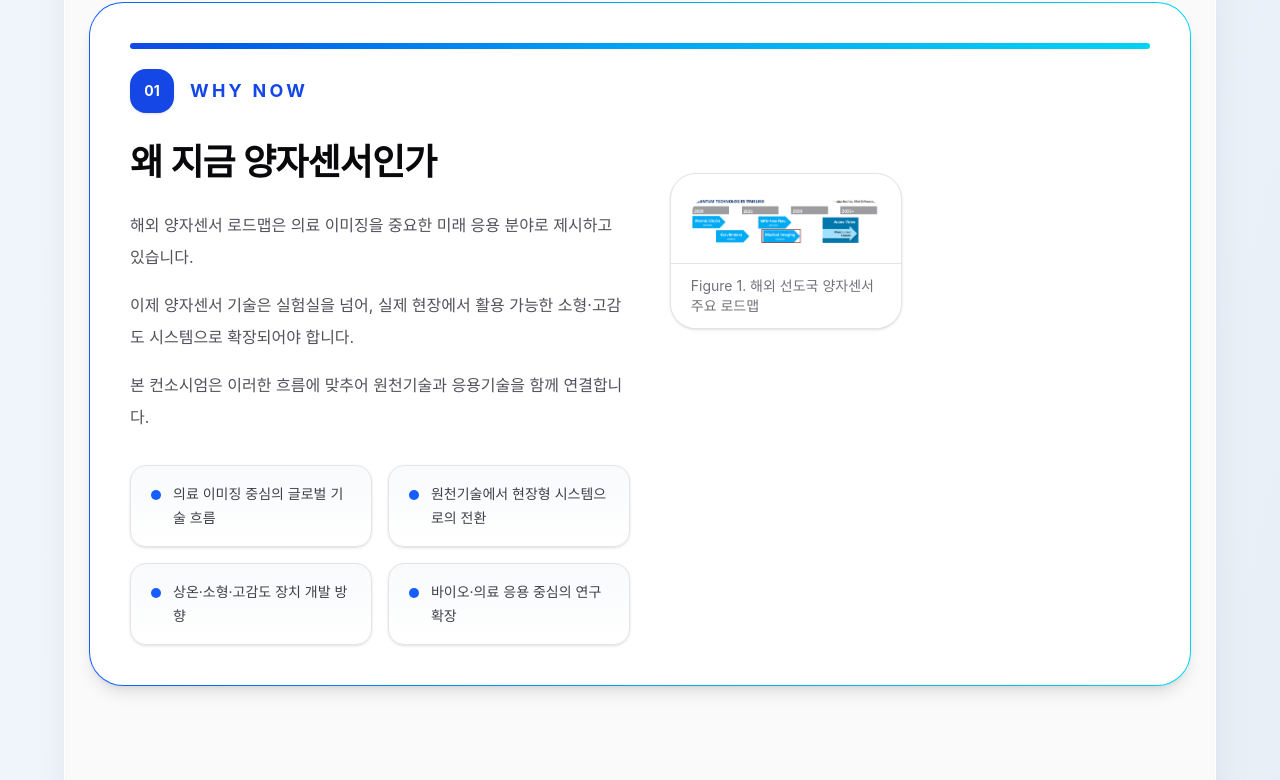
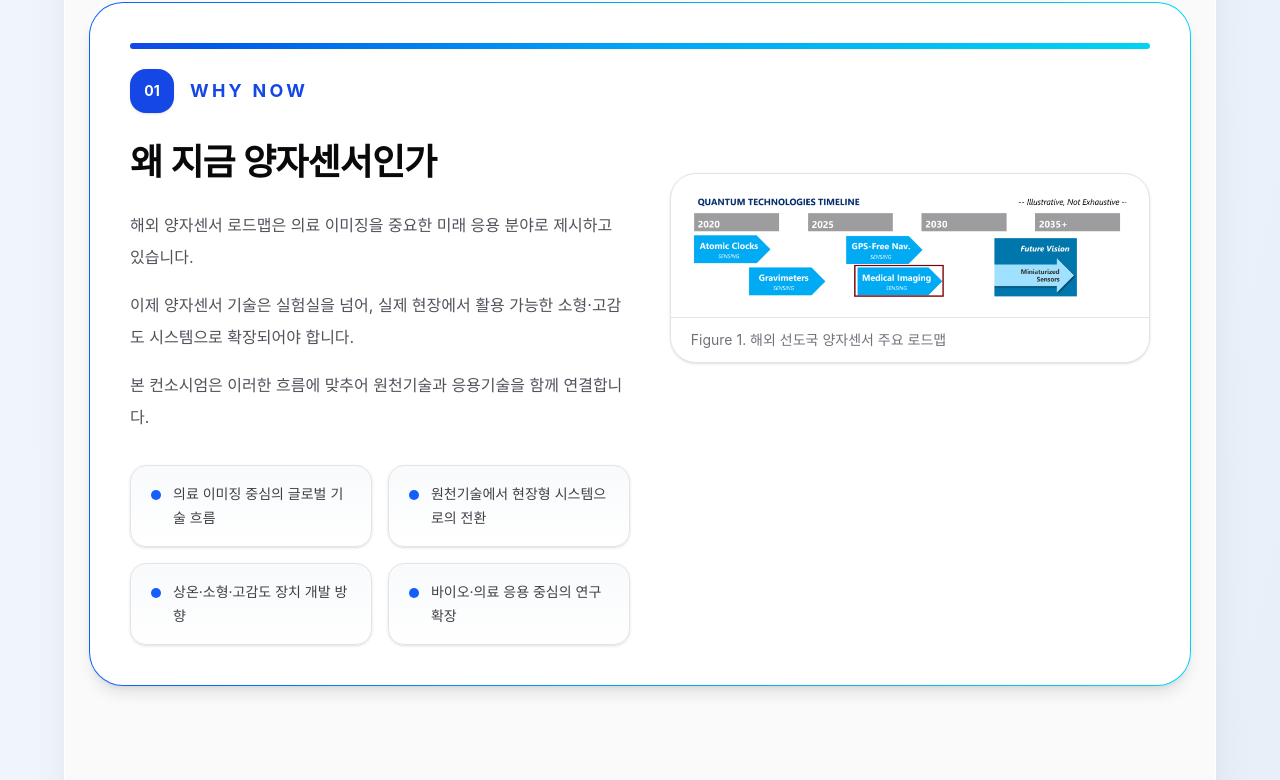
Before and after one commit to sunk0419/my-site, a Next.js app: page /intro in a window 1280 px wide. Shown: the part 1733-2513 px from the top of the page. Built offline with nearby package versions, Linux system fonts and the light colour scheme.

Commit message:
20260417_groupmeeting

```diff
--- a/app/intro/page.tsx
+++ b/app/intro/page.tsx
@@ -220,7 +220,7 @@ function FigureCard({ figure }: { figure: Figure }) {
 
     <figure className="overflow-hidden rounded-[26px] border border-zinc-200 bg-white shadow-sm">
 
-      <div className="px-10 pb-4 pt-5 md:px-5 md:pb-5 md:pt-6">
+      <div className="p-4 md:p-5">
         <Image
           src={figure.src}
           alt={figure.alt}
@@ -273,8 +273,8 @@ function SectionBlock({
           )}
         </div>
 
-        {section.figure && (
-          <div className="mt-8 grid gap-4 sm:grid-cols-2">
+       {section.figure && (
+          <div className="mt-8 w-full">
             <FigureCard figure={section.figure} />
           </div>
         )}
```
